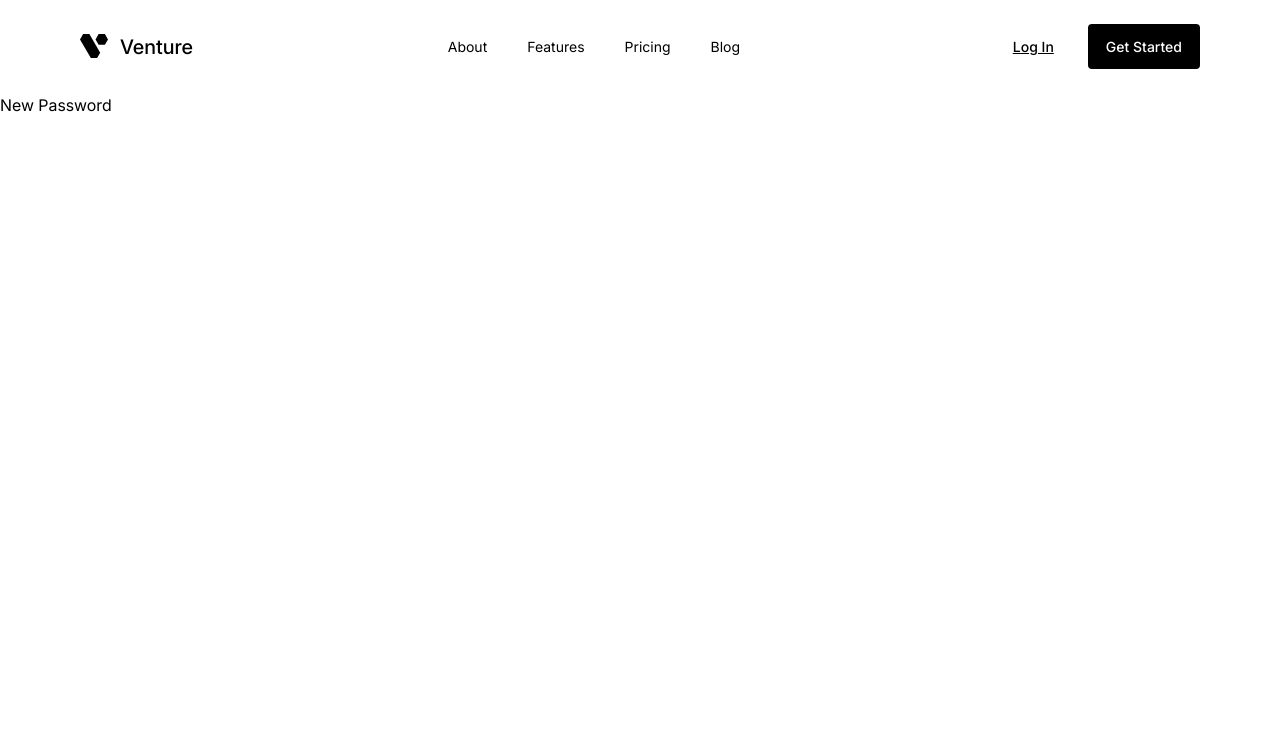
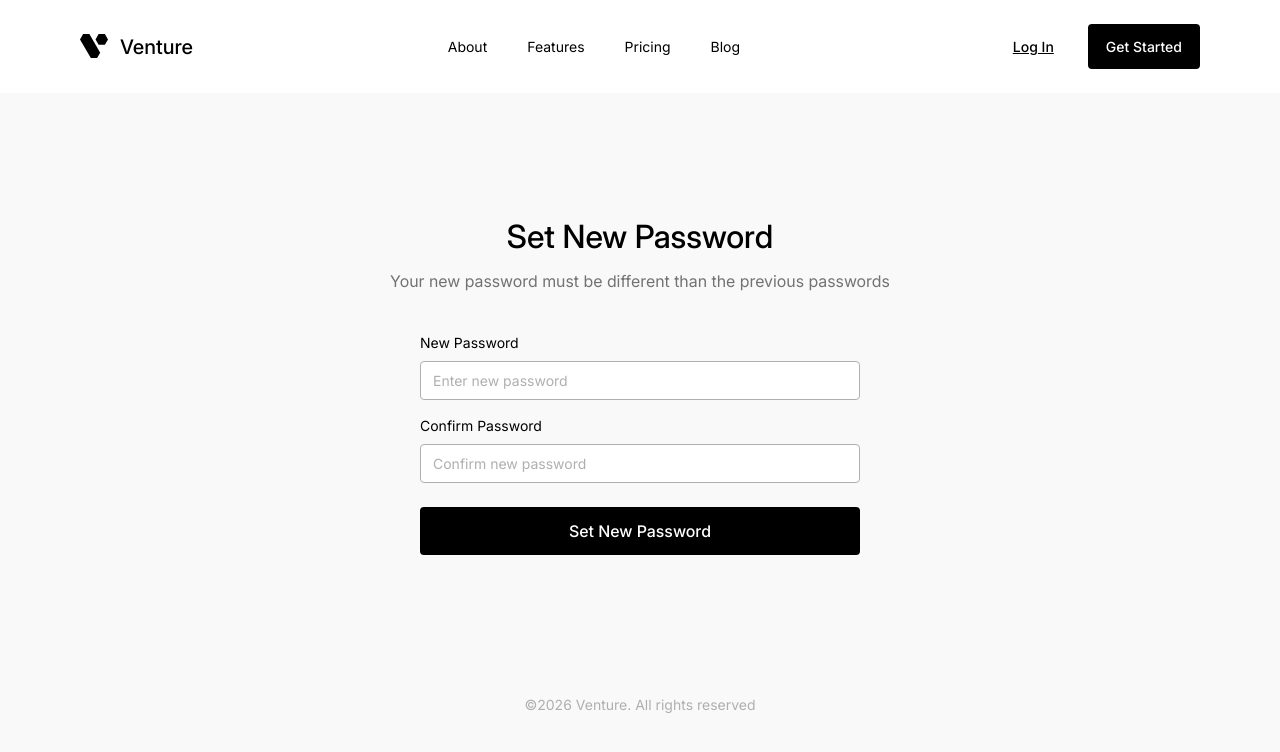
Before and after one commit to AOjdanic/CRM, a React (Vite) app in the folder frontend/: page /new-password in a window 1280 px wide. Shown: the top 752 px of the page. Built offline with nearby package versions, Linux system fonts and the light colour scheme.

Commit message:
create new password UI page

```diff
--- a/frontend/src/pages/public/auth/NewPassword/NewPassword.tsx
+++ b/frontend/src/pages/public/auth/NewPassword/NewPassword.tsx
@@ -1,3 +1,35 @@
+import { Input } from '../../../../components/Input/Input';
+import { Button } from '../../../../components/Button/Button';
+
+import { TitleSection } from '../components/TitleSection';
+import { AllRightsReserved } from '../components/AllRightsReserved';
+
 export function NewPassword() {
-  return <div>New Password</div>;
+  return (
+    <div className="flex pt-30 pb-20 flex-col items-start gap-10 self-stretch bg-light-secondary flex-1">
+      <div className="flex px-35 flex-col justify-center items-center gap-35 self-stretch">
+        <div className="flex flex-col justify-center items-center gap-10 self-stretch">
+          <TitleSection
+            title="Set New Password"
+            subtitle="Your new password must be different than the previous passwords"
+          />
+
+          <div className="flex flex-col items-start gap-6 w-110">
+            <div className="flex flex-col items-center gap-4 w-full">
+              <Input label="New Password" placeholder="Enter new password" />
+              <Input
+                label="Confirm Password"
+                placeholder="Confirm new password"
+              />
+            </div>
+
+            <Button variant="primary" size="large" className="w-full">
+              Set New Password
+            </Button>
+          </div>
+        </div>
+        <AllRightsReserved />
+      </div>
+    </div>
+  );
 }
--- a/frontend/src/pages/public/auth/ResetPassword/ResetPassword.tsx
+++ b/frontend/src/pages/public/auth/ResetPassword/ResetPassword.tsx
@@ -14,8 +14,8 @@ export function ResetPassword() {
       <div className="flex px-35 flex-col justify-center items-center gap-35 self-stretch">
         <div className="flex flex-col justify-center items-center gap-10 self-stretch">
           <TitleSection
-            title="Set New Password"
-            subtitle="Your new password must be different than the previous passwords"
+            title="Reset Password"
+            subtitle="Enter your registered login email address to receive a secured link to set a new password"
           />
 
           <div className="flex flex-col items-start gap-6 w-110">
```
